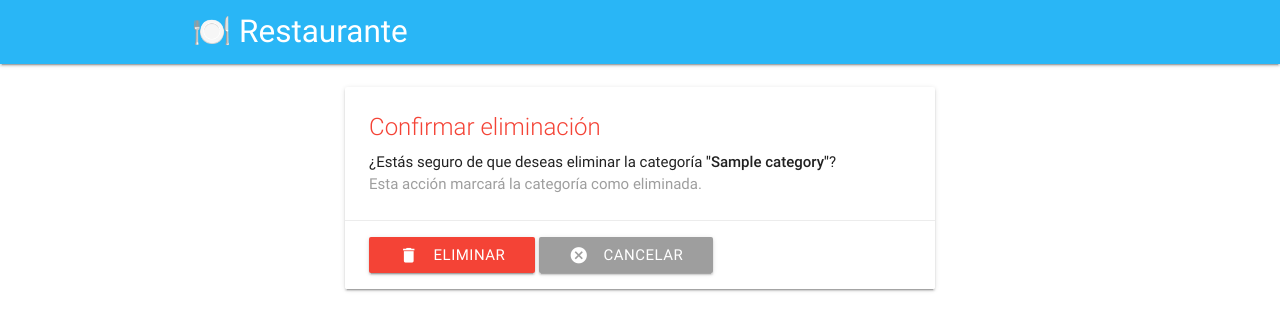
After one commit to estebangarviso/Savoro.App, a Django app: template apps/restaurant/templates/restaurant/category/category_delete_confirm.html in a window 1280 px wide. The commit adds this page. Shown: the top 331 px of the page. Run offline with Django 3.2, Linux system fonts and the light colour scheme; the template is opened without the code that fills it: values that come from a table or form of the project are taken from there, others are empty; tables that the repository leaves empty hold one stand-in row (values such as "Sample post"); some libraries are stand-ins or nearby versions.

Commit message:
fix: Create category deletion confirmation template and update category list actions

```diff
--- /dev/null
+++ b/apps/restaurant/templates/restaurant/category/category_delete_confirm.html
@@ -0,0 +1,26 @@
+{% extends 'restaurant/fragments/base.html' %}
+
+{% block main-content %}
+<div class="row">
+    <div class="col s12 m8 offset-m2">
+        <div class="card">
+            <div class="card-content">
+                <span class="card-title red-text">Confirmar eliminación</span>
+                <p>¿Estás seguro de que deseas eliminar la categoría <strong>"{{ category.name }}"</strong>?</p>
+                <p class="grey-text">Esta acción marcará la categoría como eliminada.</p>
+            </div>
+            <div class="card-action">
+                <form method="post" style="display: inline;">
+                    {% csrf_token %}
+                    <button type="submit" class="waves-effect waves-light btn red">
+                        <i class="material-icons left">delete</i>Eliminar
+                    </button>
+                </form>
+                <a href="{% url 'restaurant:category_list' %}" class="waves-effect waves-light btn grey">
+                    <i class="material-icons left">cancel</i>Cancelar
+                </a>
+            </div>
+        </div>
+    </div>
+</div>
+{% endblock %}
```
Also changed, not shown: apps/restaurant/templates/restaurant/category/category_list.html (+3 -7 lines).
